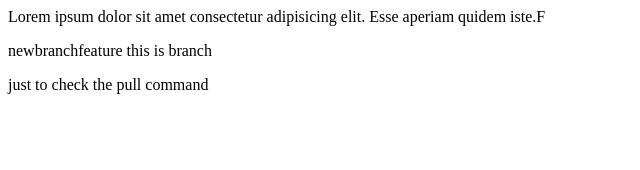
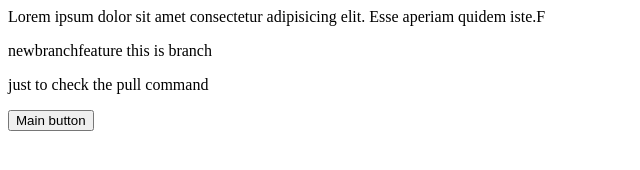
Before and after one commit to NihalRepo/localrepo, a plain HTML site: page index.html in a window 1280 px wide. Shown: the whole page, without its empty margins (0-640 px from the left). Drawn offline with Linux system fonts and the light colour scheme.

Commit message:
added the main button

```diff
--- a/index.html
+++ b/index.html
@@ -11,3 +11,5 @@
 </p>
 
 <p> just to check the pull command </p>
+
+<button>Main button</button>
```
